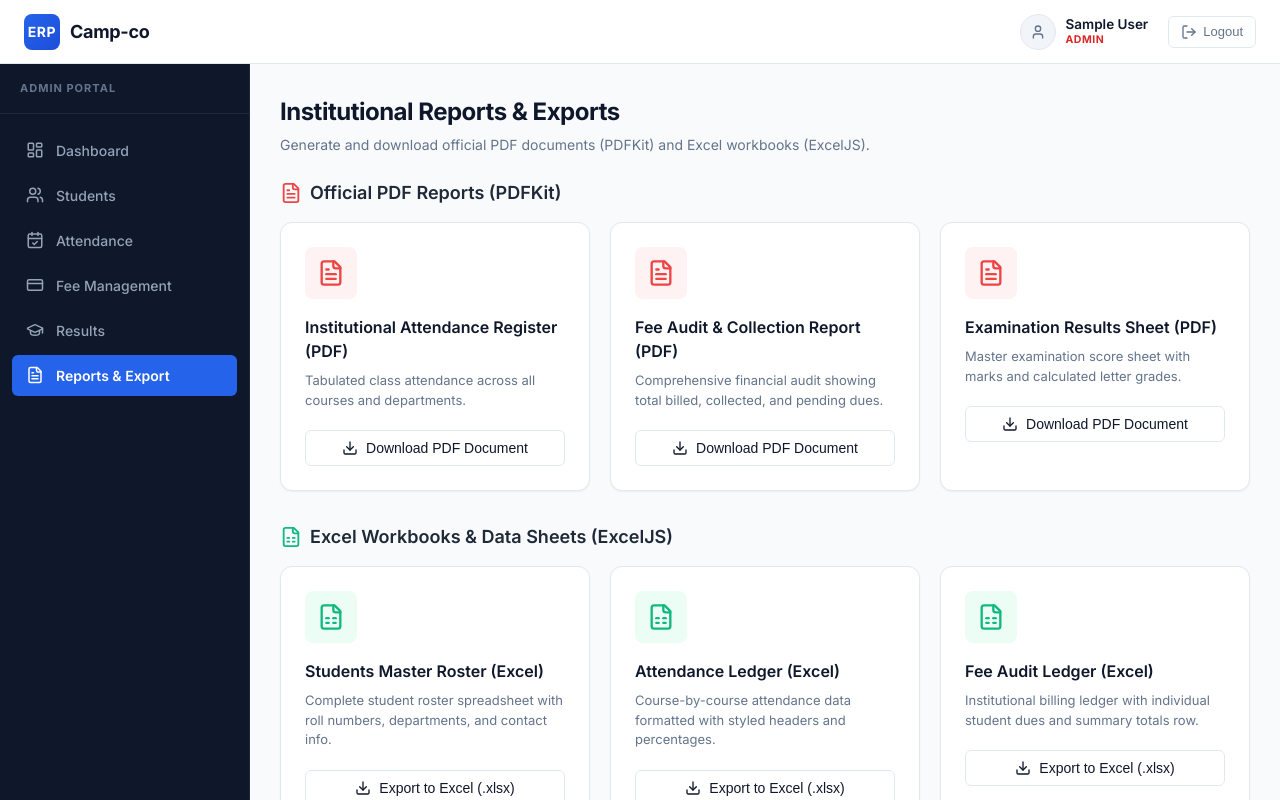
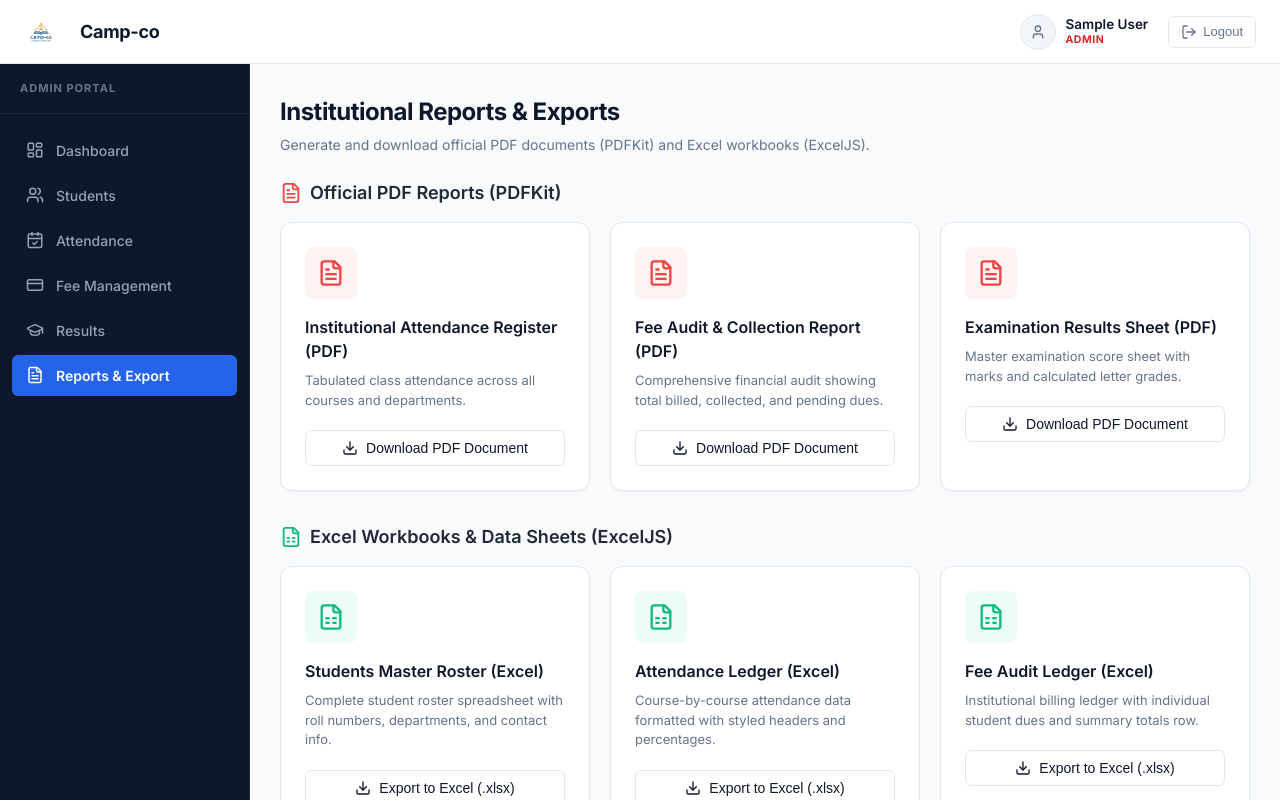
Before and after one commit to janhvikapadnis30/hackathon, a React (Vite) app in the folder frontend/: page /admin/reports in a window 1280 px wide. Shown: the top 800 px of the page. Built offline with nearby package versions, Linux system fonts and the light colour scheme; sample sign-in values are in the browser's storage.

Commit message:
frontend

```diff
--- a/frontend/src/components/Navbar.jsx
+++ b/frontend/src/components/Navbar.jsx
@@ -29,7 +29,7 @@ export default function Navbar({ onToggleSidebar }) {
           <Menu size={22} />
         </button>
         <div className="navbar-brand">
-          <div className="brand-logo-circle">ERP</div>
+          <img src="/camp-co-logo.jpg" alt="Camp-co Logo" style={{ width: '34px', height: '34px', borderRadius: '8px', objectFit: 'cover', marginRight: '12px' }} />
           <span className="brand-text">Camp-co</span>
         </div>
       </div>
```
